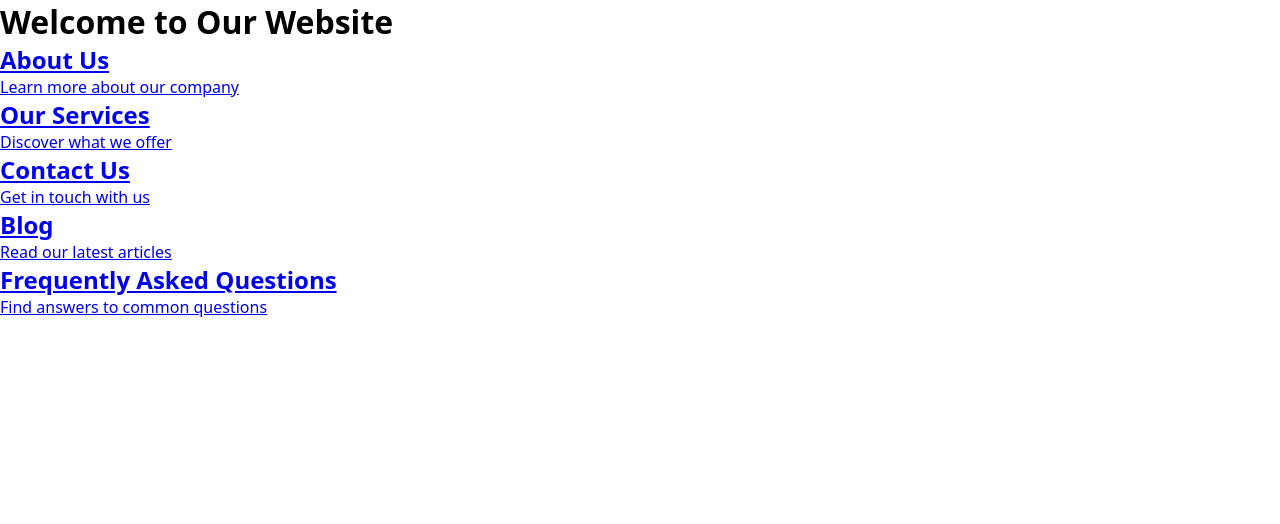
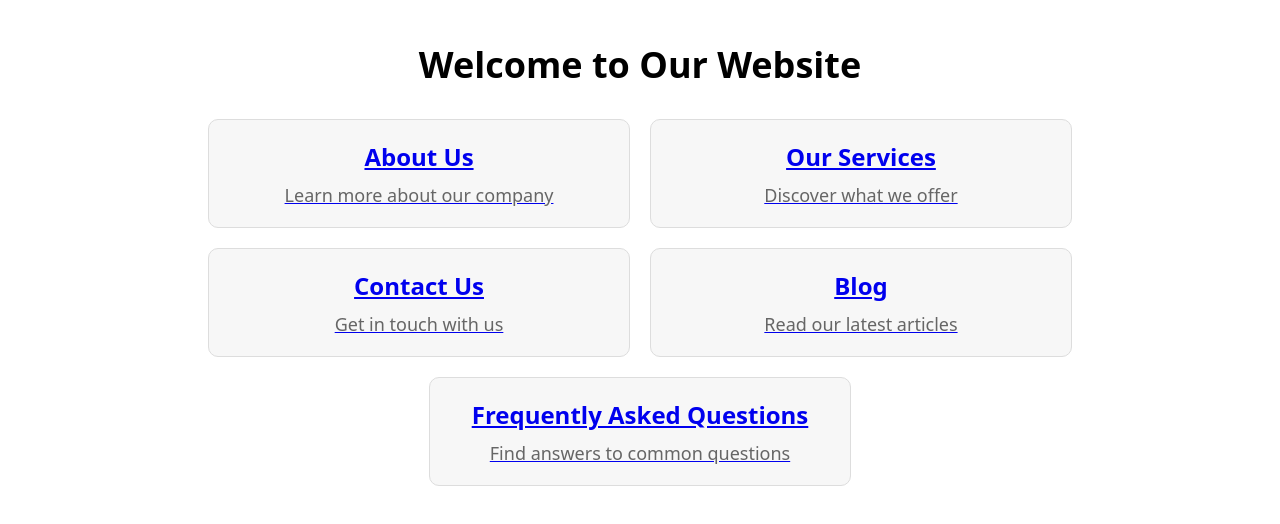
Before and after one commit to shresth-bhakta/dialo-orahacks-team, a React (Vite) app in the folder frontend/: page / in a window 1280 px wide. Shown: the top 524 px of the page. Built offline with nearby package versions, Linux system fonts and the light colour scheme.

Commit message:
Update index.scss

```diff
--- a/frontend/src/index.scss
+++ b/frontend/src/index.scss
@@ -72,3 +72,43 @@ body {
     grid-template-columns: 100%;
   }
 }
+.home-page {
+  max-width: 1200px;
+  margin: 40px auto;
+  text-align: center;
+
+  h1 {
+    font-size: 36px;
+    margin-bottom: 20px;
+  }
+}
+
+.page-boxes {
+  display: flex;
+  flex-wrap: wrap;
+  justify-content: center;
+}
+
+.box {
+  width: calc(33.33% - 20px);
+  margin: 10px;
+  padding: 20px;
+  border: 1px solid #ddd;
+  border-radius: 10px;
+  background-color: #f7f7f7;
+  cursor: pointer;
+
+  &:hover {
+    background-color: #eee;
+  }
+
+  h2 {
+    font-size: 24px;
+    margin-bottom: 10px;
+  }
+
+  p {
+    font-size: 18px;
+    color: #666;
+  }
+}
```
